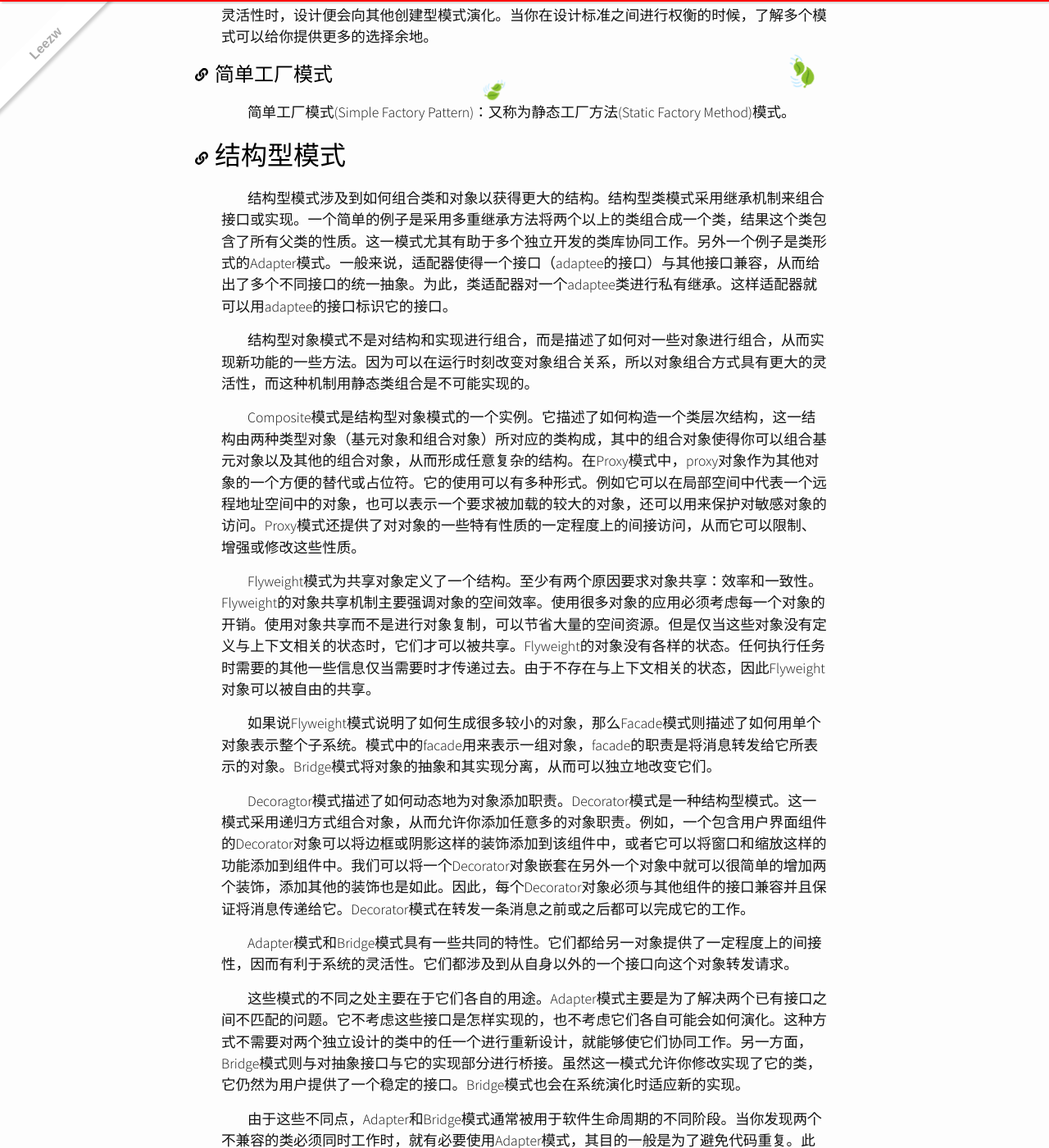
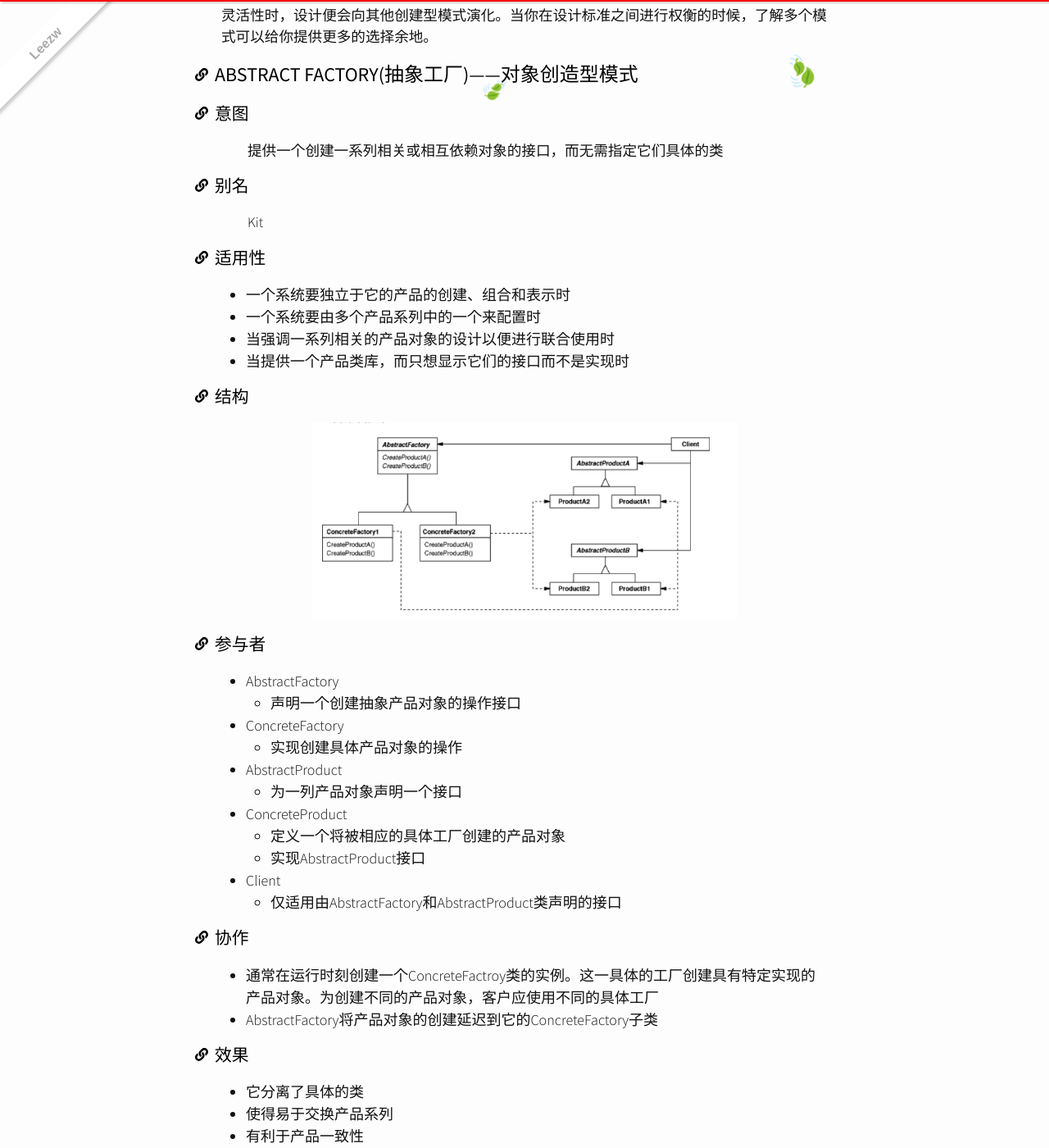
Before and after one commit to quantum-li/quantum-li.github.io, a Jekyll site: the page built from _posts/2020-05-15-design-patterns-elements-of-reusable-object-oriented-software.md, in a window 1280 px wide and 1400 px high, scrolled down 3675 px. Shown: the whole window at 82% size. Built offline with Jekyll 4.4.1, drawn with Linux system fonts in a browser that asks for light colours; nearby versions of some CDN libraries; comment, search, counter and statistics services are not loaded; some of the changed text lies outside the part shown.

Commit message:
2020-09-01 13:11:54

```diff
--- a/_posts/2020-05-15-design-patterns-elements-of-reusable-object-oriented-software.md
+++ b/_posts/2020-05-15-design-patterns-elements-of-reusable-object-oriented-software.md
@@ -81,6 +81,58 @@ Abstract Factory并没有很大的改进，因为它需要一个同样庞大的G
 Factory Method使一个设计可以定制且只略微有一些复杂。其他设计模式需要新的类，而Factory Method只需要一个新的操作。人们通常将Factory Method作为一种标准的创建对象的方法。但是当被实例化的类根本不发生变化或当实例化出现在子类可以很容易重定义的操作中(比如在初始化操作中)时，这就并不必要了。
 
 使用Abstract Factory、 Prototype 或Builder的设计甚至比使用Factory Method的那些设计更灵活，但它们也更加复杂。通常，设计以使用Factory Method开始，并且当设计者发现需要更大的灵活性时，设计便会向其他创建型模式演化。当你在设计标准之间进行权衡的时候，了解多个模式可以给你提供更多的选择余地。
+
+## ABSTRACT FACTORY(抽象工厂)——对象创造型模式
+
+### 意图
+
+提供一个创建一系列相关或相互依赖对象的接口，而无需指定它们具体的类
+
+### 别名
+
+Kit
+
+### 适用性
+
++ 一个系统要独立于它的产品的创建、组合和表示时
++ 一个系统要由多个产品系列中的一个来配置时
++ 当强调一系列相关的产品对象的设计以便进行联合使用时
++ 当提供一个产品类库，而只想显示它们的接口而不是实现时
+
+### 结构
+
+![抽象工厂模式结构图](/assets/images/design-patterns-elements-of-reusable-object-oriented-software/抽象工厂模式结构图.png)
+
+### 参与者
+
++ AbstractFactory
+  + 声明一个创建抽象产品对象的操作接口
++ ConcreteFactory
+  + 实现创建具体产品对象的操作
++ AbstractProduct
+  + 为一列产品对象声明一个接口
++ ConcreteProduct
+  + 定义一个将被相应的具体工厂创建的产品对象
+  + 实现AbstractProduct接口
++ Client
+  + 仅适用由AbstractFactory和AbstractProduct类声明的接口
+
+### 协作
+
++ 通常在运行时刻创建一个ConcreteFactroy类的实例。这一具体的工厂创建具有特定实现的产品对象。为创建不同的产品对象，客户应使用不同的具体工厂
++ AbstractFactory将产品对象的创建延迟到它的ConcreteFactory子类
+
+### 效果
+
++ 它分离了具体的类
++ 使得易于交换产品系列
++ 有利于产品一致性
++ 难以支持新种类的产品
+
+
+
+
+
 
 ## 简单工厂模式
 
@@ -781,6 +833,17 @@ ConcreteClass靠AbstractClass来实现算法中不变的步骤
 + 累积状态，当访问者访问对象结构中的每一个元素时，它可能会累积状态。如果没有访问者，这一状态将作为额外的参数传递给进行遍历的操作，或者定义为全局变量。
 + 破坏封装，访问者方法假定ConcreteElement接口的功能足够强，足以让访问者进行它们的工作。结果是，该模式常常迫使你提供访问元素内部状态的公共操作，这可能会破坏它的封装性。
 
+### 实现
+
+每一个对象结构将有一个相关的Visitor类。这个抽象的访问者类为定义对象结构的每一个ConcreteElement类声明一个VisitConcreteElement操作。每一个Visitor上的Visit操作声明它的参数为一个特定的ConcreteElement，以允许该Visitor直接访问ConcreteElement的接口。ConcreteVistor类重定义每一个Visit操作，从而为相应的ConcreteElement类实现与特定访问者相关的行为。
+
++ 谁负责遍历对象结构，一个访问者必须访问这个对象结构的每一个元素。我们可以将遍历的责任放到对象结构中，访问者中，或一个独立的迭代器对象中。通常由对象结构负责迭代。
+
+### 相关模式
+
++ Composite，访问者可以用于对一-个由Composite模式定义的对象结构进行操作
++ Interpreter，访问者可以用于解释
+
 
 
 
```
Also changed, not shown: assets/images/design-patterns-elements-of-reusable-object-oriented-software/抽象工厂模式结构图.png (added).
